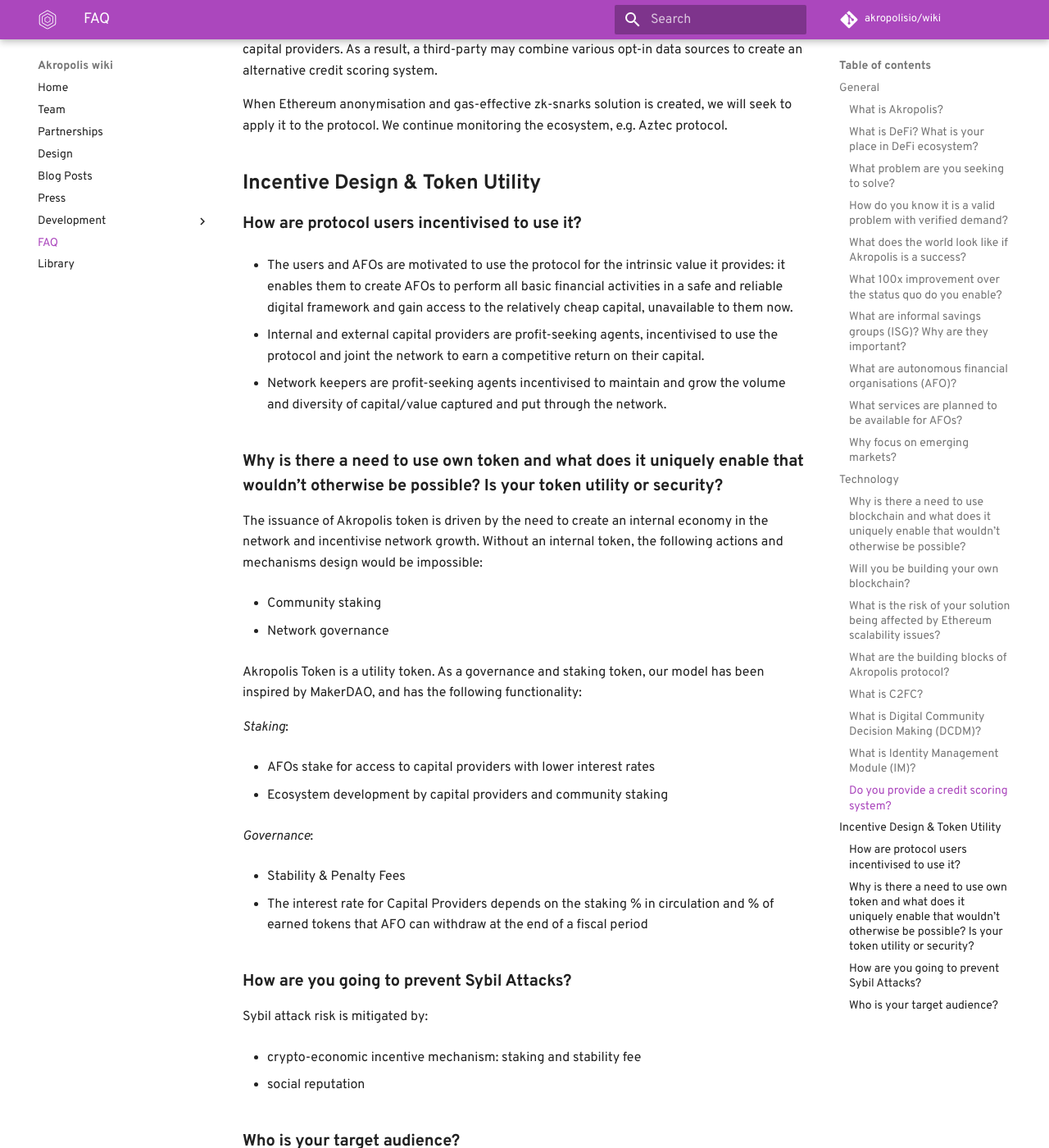
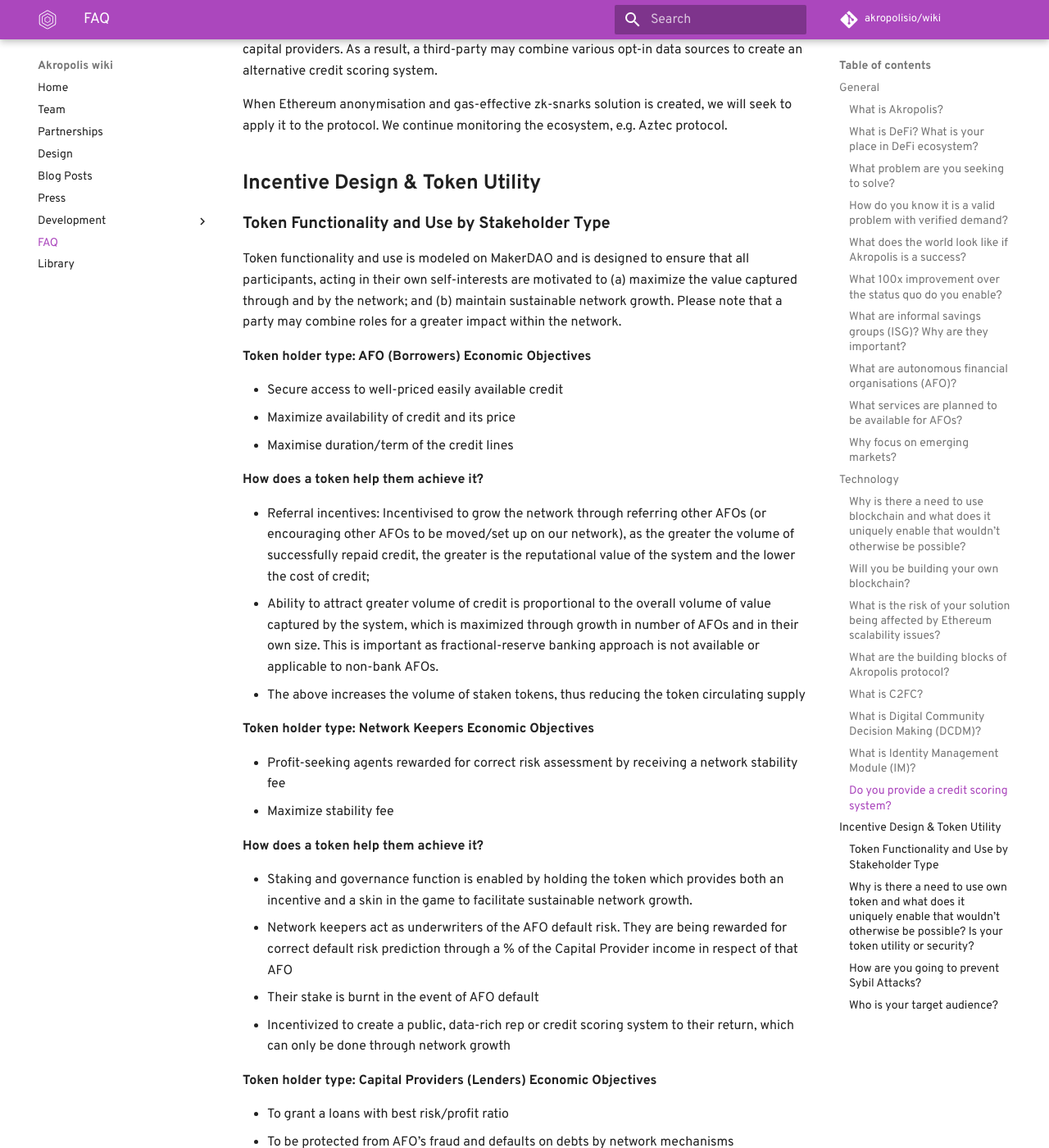
Before and after one commit to kaonone/wiki, an MkDocs documentation site: the page built from docs/FAQ.md, in a window 1280 px wide and 1400 px high, scrolled down 4931 px. Shown: the whole window at 82% size. Built offline with MkDocs 1.6.1 and Material for MkDocs 9.7.7, drawn with Linux system fonts in a browser that asks for light colours; some web fonts are replaced; comment, search, counter and statistics services are not loaded; old or Windows-style settings are respelled for this version of MkDocs; some of the changed text lies outside the part shown.

Commit message:
Update FAQ.md

```diff
--- a/docs/FAQ.md
+++ b/docs/FAQ.md
@@ -161,39 +161,53 @@
 ## **Incentive Design & Token Utility**
 
 
-### **How are protocol users incentivised to use it?**
+### **Token Functionality and Use by Stakeholder Type**
 
-* The users and AFOs are motivated to use the protocol for the intrinsic value it provides: it enables them to create AFOs to perform all basic financial activities in a safe and reliable digital framework and gain access to the relatively cheap capital, unavailable to them now.
+Token functionality and use is modeled on MakerDAO and is designed to ensure that all participants, acting in their own self-interests are motivated to (a) maximize the value captured through and by the network; and (b) maintain sustainable network growth. Please note that a party may combine roles for a greater impact within the network.
 
-* Internal and external capital providers are profit-seeking agents, incentivised to use the protocol and joint the network to earn a competitive return on their capital.
+**Token holder type: AFO (Borrowers)**
+**Economic Objectives**
 
-* Network keepers are profit-seeking agents incentivised to maintain and grow the volume and diversity of capital/value captured and put through the network.
+* Secure access to well-priced easily available credit
+* Maximize availability of credit and   its price
+* Maximise duration/term of the credit lines
+
+**How does a token help them achieve it?**
+
+* Referral incentives: Incentivised to grow the network through referring other AFOs (or encouraging other AFOs to be moved/set up on our network), as the greater the volume of successfully repaid credit, the greater is the reputational value of the system and the lower the cost of credit;
+* Ability to attract greater volume of credit is proportional to the overall volume of value captured by the system, which is maximized through growth in number of AFOs and in their own size. This is important as fractional-reserve banking approach is not available or applicable to non-bank AFOs.
+* The above increases the volume of staken tokens, thus reducing the token circulating supply
+
+**Token holder type: Network Keepers**
+**Economic Objectives**
+
+* Profit-seeking agents rewarded for correct risk assessment by receiving a network stability fee
+* Maximize stability fee
+
+**How does a token help them achieve it?**
+
+* Staking and governance function is enabled by holding the token which provides both an incentive and a skin in the game to facilitate sustainable network growth.
+* Network keepers act as underwriters of the AFO default risk. They are being rewarded for correct default risk prediction through a % of the Capital Provider income in respect of that AFO
+* Their stake is burnt in the event of AFO default
+* Incentivized to create a public, data-rich rep or credit scoring system to   their return, which can only be done through network growth
+
+**Token holder type: Capital Providers (Lenders)**
+**Economic Objectives**
+
+* To grant a loans with best risk/profit ratio
+* To be protected from AFO’s fraud and defaults on debts by network mechanisms
+
+**How does a token help them achieve it?**
+
+* The token staking approach creates a collective scoring system that helps Capital Providers to make correct decisions and decreases credit risk
+* The governance approach allows Capital Providers to affect the network variables, that are decisive to their profit (such as stability fee and intra-network rate(analogous to the well-known LIBOR)
+
 
 ### **Why is there a need to use own token and what does it uniquely enable that wouldn’t otherwise be possible? Is your token utility or security?**
 
+Our token is classified as a Network Token or Governance Token. It provides functionality within the Akropolis network and can act as a market maker mechanism, can be used to control access to liquidity, provide governance functionality, and/or contribute capital to the network.
 
-The issuance of Akropolis token is driven by the need to create an internal economy in the network and incentivise network growth. Without an internal token, the following actions and mechanisms design would be impossible:
-
-* Community staking
-
-* Network governance
-
-Akropolis Token is a utility token. As a governance and staking token, our model has been inspired by MakerDAO, and has the following functionality:
-
-
-
-*Staking*:
-
-* AFOs stake for access to capital providers with lower interest rates
-
-* Ecosystem development by capital providers and community staking
-
-
-*Governance*:
-
-* Stability & Penalty Fees
-
-* The interest rate for Capital Providers depends on the staking % in circulation and % of earned tokens that AFO can withdraw at the end of a fiscal period
+As such, the token is an essential element of the internal economy and cannot be replaced by an external stablecoin as token stakes and governance approach required to be managed only by using a token, which value is connected to the current network and not tied to other projects/networks.
 
 
 ### **How are you going to prevent Sybil Attacks?**
```
